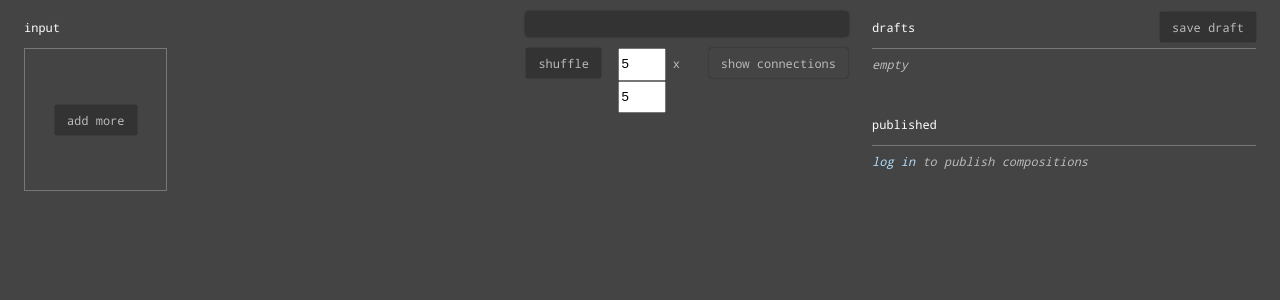
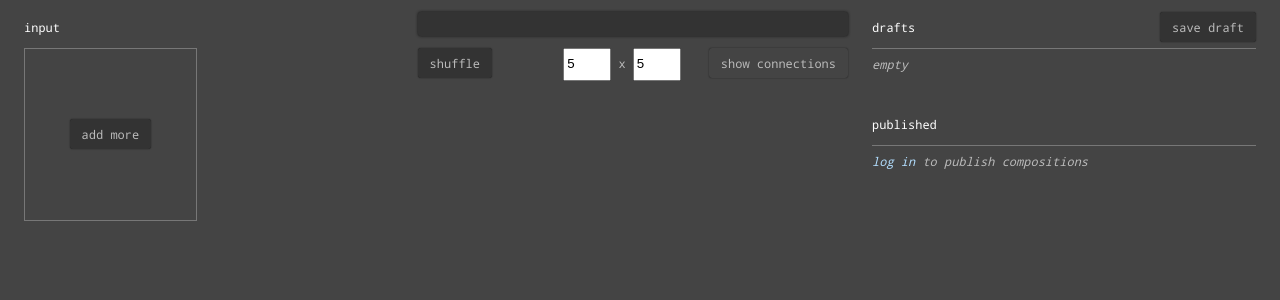
Before and after one commit to jakubvalenta/tessellation, a Django app: page / in a window 1280 px wide. Shown: the part 42-342 px from the top of the page. Run offline with Django 3.2, Linux system fonts and the light colour scheme; data that the repository does not hold is empty; style sheets or scripts are compiled from the project's sources; some libraries are stand-ins or nearby versions.

Commit message:
css: Responsive

```diff
--- a/tiles/static/css/main.scss
+++ b/tiles/static/css/main.scss
@@ -126,8 +126,12 @@ button,
 }
 
 .header {
+  @extend %clearfix !optional;
+
   display: flex;
+  padding: 1em 2em;
   text-transform: lowercase;
+  white-space: nowrap;
 
   h1 {
     margin: 0;
@@ -136,29 +140,98 @@ button,
   }
 }
 .header-section {
-  flex-grow: 1;
+  flex-grow: 2;
   flex-basis: 0;
-  padding: 1em 2em;
 }
 .header-main {
+  flex-grow: 1;
   text-align: center;
 }
 .header-user {
   text-align: right;
 }
+@media screen and (max-width: 639px) {
+  .header {
+    display: block;
+  }
+  .header-section {
+    float: left;
+  }
+  .header-left {
+    padding-right: 1.5em;
+  }
+  .header-user {
+    float: right;
+  }
+}
+@media screen and (max-width: 479px) {
+  .header-main {
+    float: right;
+  }
+  .header-user {
+    float: left;
+    clear: both;
+    padding-top: 0.5em;
+  }
+}
 
 .main {
-  display: flex;
-  flex-grow: 1;
   padding: 1em 2em;
 }
-
-.section-input {
-  width: 40%;
+@media screen and (min-width: 800px) {
+  .main {
+    display: flex;
+  }
+  .section-composition {
+    flex-grow: 1;
+  }
 }
-.section-composition {
-  flex-grow: 1;
-  padding: 0 2em;
+@media screen and (min-width: 1440px) {
+  .section-input {
+    width: 40%;
+  }
+}
+@media screen and (min-width: 1024px) and (max-width: 1439px) {
+  .section-input {
+    width: 30%;
+  }
+}
+@media screen and (min-width: 1024px) {
+  .section-composition {
+    padding-right: 2em;
+  }
+  .section-storage {
+    width: 32em;
+  }
+}
+@media screen and (min-width: 800px) {
+  .section-composition {
+    padding-left: 2em;
+    box-sizing: border-box;
+  }
+}
+@media screen and (min-width: 800px) and (max-width: 1023px) {
+  .main {
+    flex-wrap: wrap;
+  }
+  .section-input {
+    width: 40%;
+  }
+  .section-composition {
+    width: 60%;
+    padding-right: 0;
+  }
+}
+@media screen and (max-width: 1023px) {
+  .section-storage {
+    width: 100%;
+    padding-top: 1em;
+  }
+}
+@media screen and (max-width: 799px) {
+  .section-composition {
+    padding-top: 1em;
+  }
 }
 
 .detail {
@@ -168,6 +241,7 @@ button,
 .composition {
   width: 100%;
   padding: 1em;
+  margin-bottom: 1em;
   border-radius: 0.25em;
   box-sizing: border-box;
   background: $color-background-dark;
@@ -208,17 +282,17 @@ button,
 .composition-controls {
   display: flex;
   justify-content: space-between;
-  margin: 1em 0;
+  margin-bottom: 1em;
 
   p {
     margin: 0;
   }
 }
 .composition-shuffle {
-  width: 33.3%;
+  width: 33.33%;
 }
 .composition-settings {
-  width: 33.3%;
+  width: 33.33%;
 }
 
 .images {
@@ -232,6 +306,11 @@ button,
   float: left;
   padding: 1em;
   box-sizing: border-box;
+}
+@media screen and (max-width: 1439px) {
+  .image {
+    width: 50%;
+  }
 }
 .image-inner {
   position: relative;
@@ -312,7 +391,6 @@ button,
 .storage-header {
   display: flex;
   flex-direction: columns;
-  min-width: 32em;
 }
 .section-heading {
   flex-grow: 1;
```
